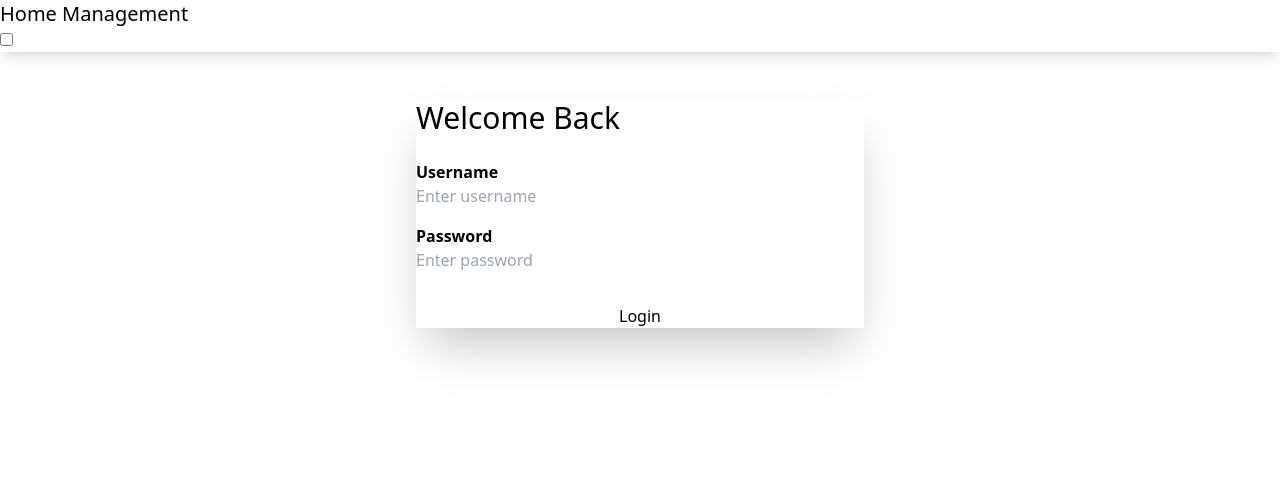
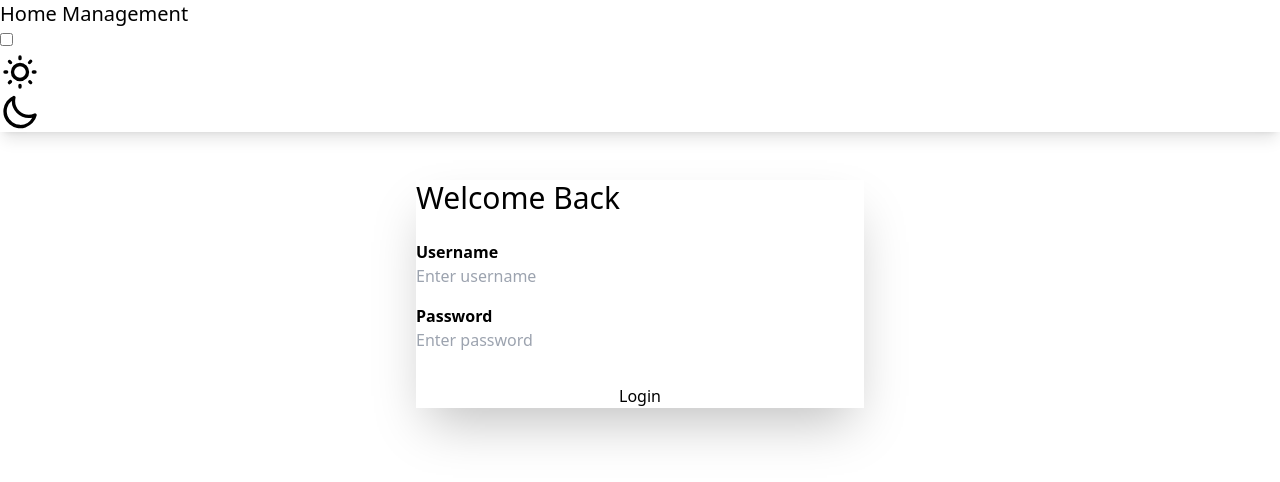
Before and after one commit to gkontonis/home-management, an Angular app in the folder frontend/: page /login in a window 1280 px wide. Shown: the top 482 px of the page. Built offline with nearby package versions, Linux system fonts and the light colour scheme.

Commit message:
feat: enhance theme toggle functionality with visual icons in navbar

```diff
--- a/frontend/src/app/shared/components/navbar/navbar.html
+++ b/frontend/src/app/shared/components/navbar/navbar.html
@@ -5,14 +5,34 @@
     </a>
   </div>
   <div class="flex-none gap-2">
+    <label class="swap swap-rotate">
+      <!-- this hidden checkbox controls the state -->
       <input
         type="checkbox"
+        class="theme-controller"
         value="synthwave"
-      class="toggle theme-controller"
         (change)="onThemeChange($event)"
         [checked]="currentTheme === 'synthwave'"
-      aria-label="Toggle theme"
       />
+
+      <!-- sun icon -->
+      <svg
+        class="swap-off h-10 w-10 fill-current"
+        xmlns="http://www.w3.org/2000/svg"
+        viewBox="0 0 24 24">
+        <path
+          d="M5.64,17l-.71.71a1,1,0,0,0,0,1.41,1,1,0,0,0,1.41,0l.71-.71A1,1,0,0,0,5.64,17ZM5,12a1,1,0,0,0-1-1H3a1,1,0,0,0,0,2H4A1,1,0,0,0,5,12Zm7-7a1,1,0,0,0,1-1V3a1,1,0,0,0-2,0V4A1,1,0,0,0,12,5ZM5.64,7.05a1,1,0,0,0,.7.29,1,1,0,0,0,.71-.29,1,1,0,0,0,0-1.41l-.71-.71A1,1,0,0,0,4.93,6.34Zm12,.29a1,1,0,0,0,.7-.29l.71-.71a1,1,0,1,0-1.41-1.41L17,5.64a1,1,0,0,0,0,1.41A1,1,0,0,0,17.66,7.34ZM21,11H20a1,1,0,0,0,0,2h1a1,1,0,0,0,0-2Zm-9,8a1,1,0,0,0-1,1v1a1,1,0,0,0,2,0V20A1,1,0,0,0,12,19ZM18.36,17A1,1,0,0,0,17,18.36l.71.71a1,1,0,0,0,1.41,0,1,1,0,0,0,0-1.41ZM12,6.5A5.5,5.5,0,1,0,17.5,12,5.51,5.51,0,0,0,12,6.5Zm0,9A3.5,3.5,0,1,1,15.5,12,3.5,3.5,0,0,1,12,15.5Z" />
+      </svg>
+
+      <!-- moon icon -->
+      <svg
+        class="swap-on h-10 w-10 fill-current"
+        xmlns="http://www.w3.org/2000/svg"
+        viewBox="0 0 24 24">
+        <path
+          d="M21.64,13a1,1,0,0,0-1.05-.14,8.05,8.05,0,0,1-3.37.73A8.15,8.15,0,0,1,9.08,5.49a8.59,8.59,0,0,1,.25-2A1,1,0,0,0,8,2.36,10.14,10.14,0,1,0,22,14.05,1,1,0,0,0,21.64,13Zm-9.5,6.69A8.14,8.14,0,0,1,7.08,5.22v.27A10.15,10.15,0,0,0,17.22,15.63a9.79,9.79,0,0,0,2.1-.22A8.11,8.11,0,0,1,12.14,19.73Z" />
+      </svg>
+    </label>
     @if (isAuthenticated()) {
       <span class="mr-4">Welcome, {{ username() }}</span>
       <button class="btn btn-ghost btn-sm" (click)="logout()">
```
Lines whose indentation alone changed are shown as unchanged.
